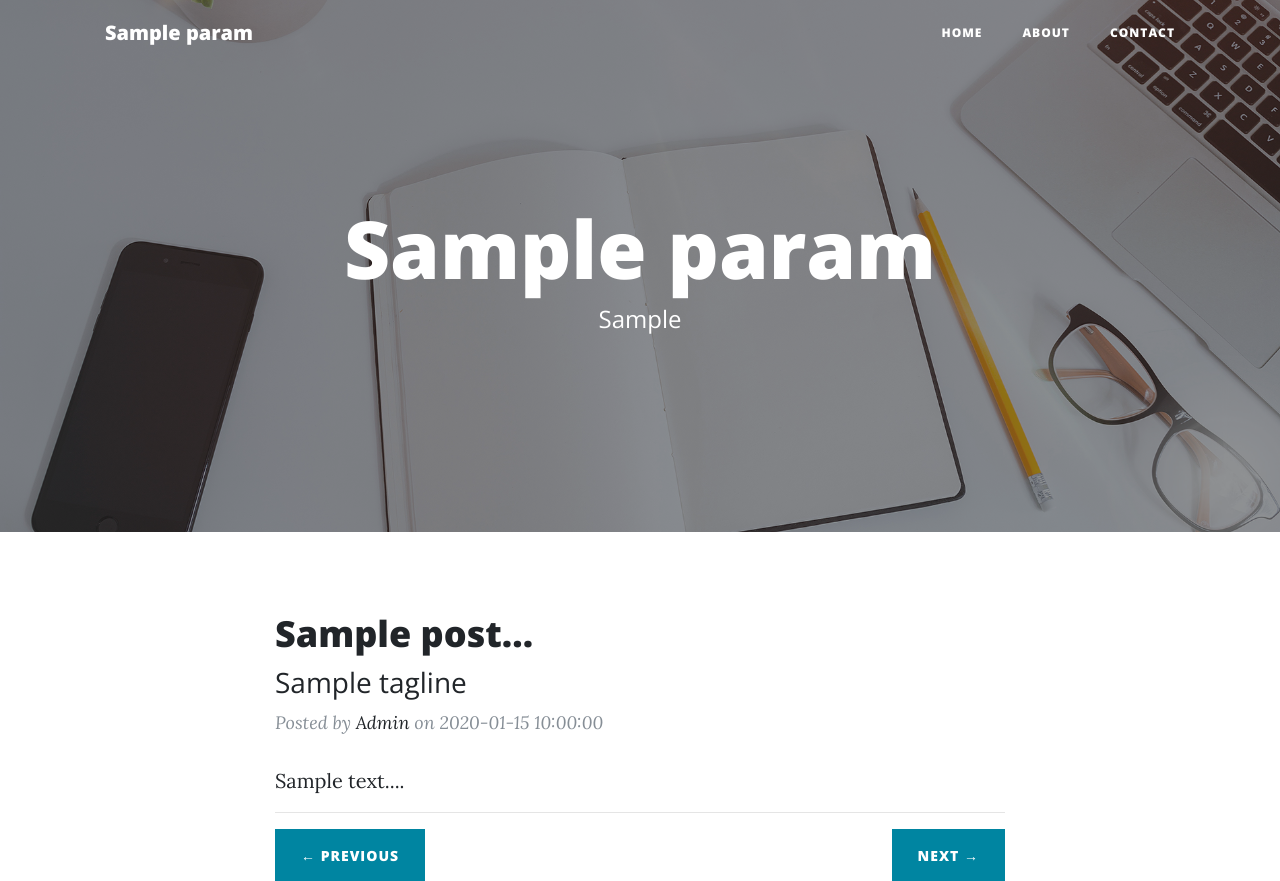
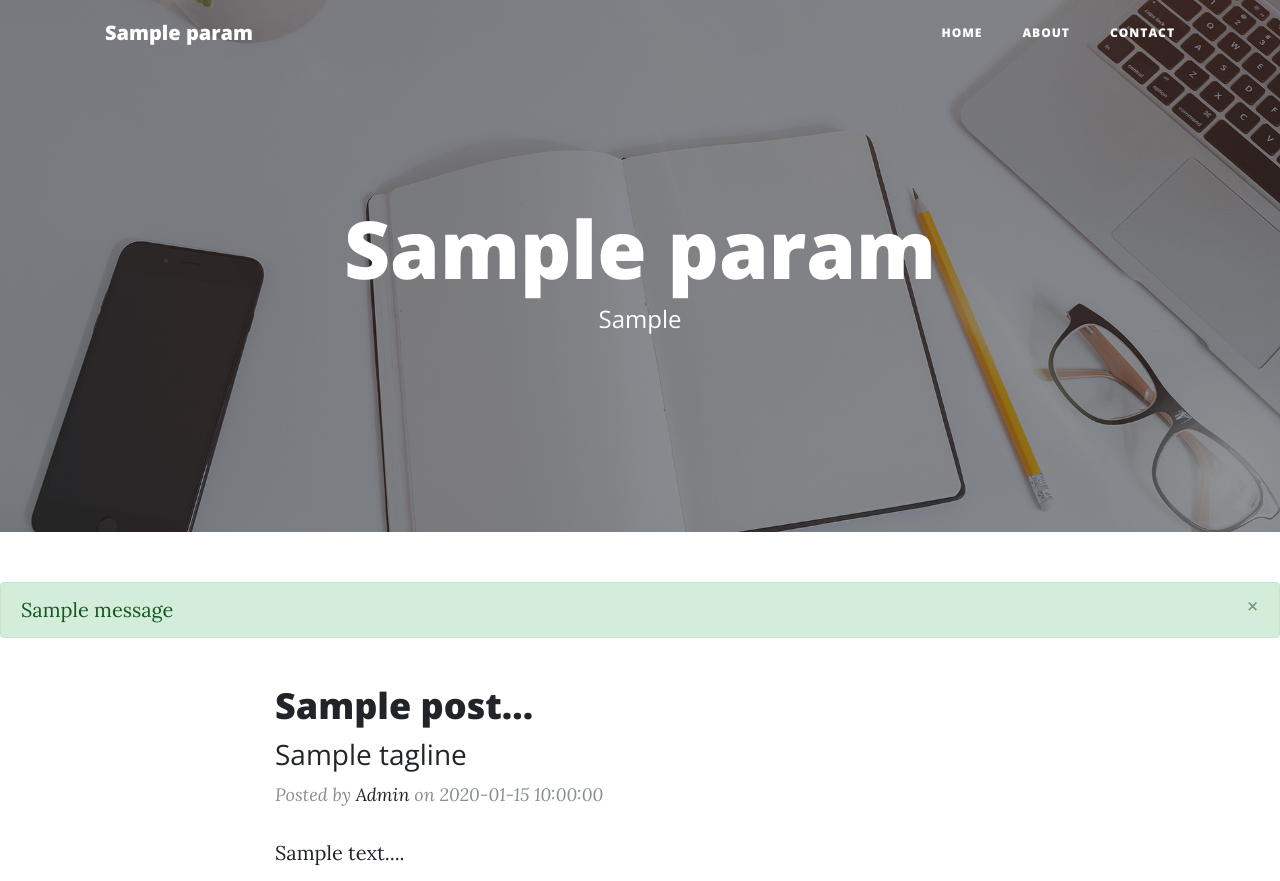
Before and after one commit to karanBRAVO/py-flask-blog, a Flask app: template templates/index.html in a window 1280 px wide. Shown: the top 881 px of the page. Run offline with Flask 2, Linux system fonts and the light colour scheme; the template is opened without the code that fills it: most values are stand-ins (such as "Sample title", 1, 10 or a date in 2020); one stand-in notice (Sample message) is shown; some libraries are stand-ins or nearby versions.

Commit message:
Update index.html

```diff
--- a/templates/index.html
+++ b/templates/index.html
@@ -15,6 +15,22 @@
       </div>
     </div>
   </header>
+
+<!-- Message flashing starts here -->
+{% with messages = get_flashed_messages(with_categories = true) %}
+{% if messages %}
+{% for category, message in messages %}
+
+<div class="alert alert-{{category}} alert-dismissible fade show" role="alert">
+  {{message}}
+  <button type="button" class="close" data-dismiss="alert" aria-label="Close">
+    <span aria-hidden="true">&times;</span>
+  </button>
+</div>
+
+{% endfor %}
+{% endif %}
+{% endwith %}
 
   <!-- Main Content -->
   <div class="container">
```
